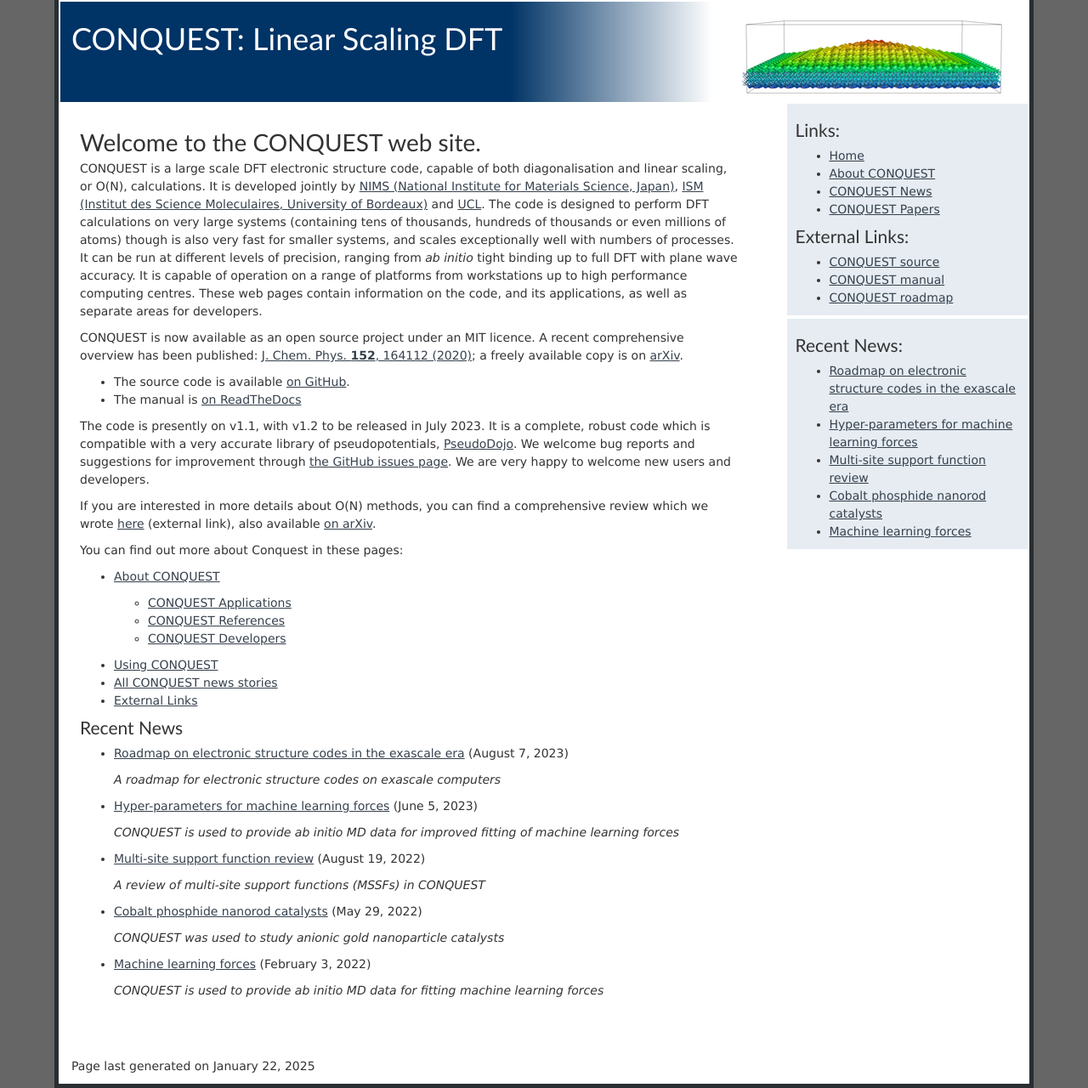
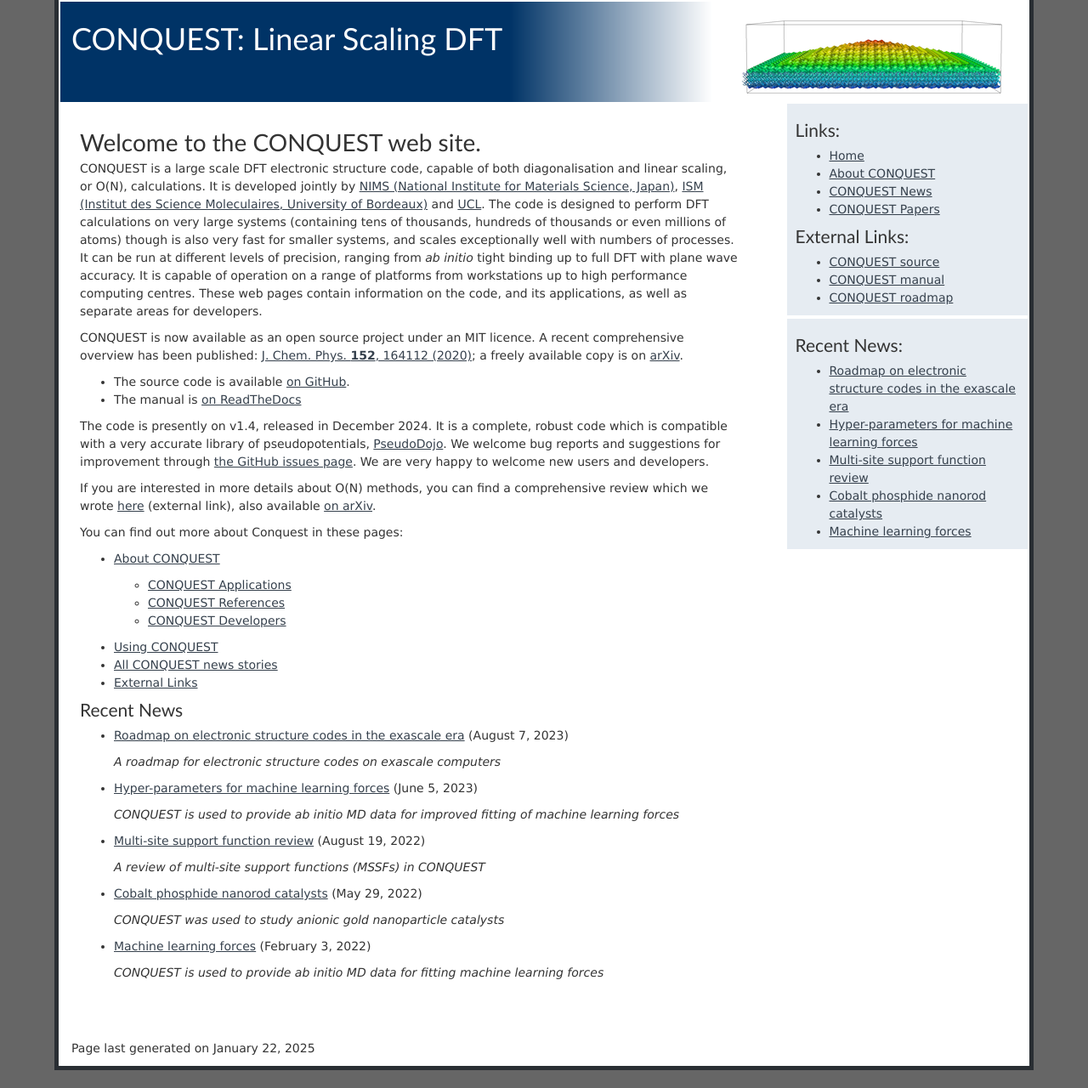
Before and after one commit to OrderN/OrderN.github.io, a Jekyll site: the page built from index.markdown, in a window 1280 px wide. Shown: the whole page at 85% size. Built offline with Jekyll 4.4.1, drawn with Linux system fonts in a browser that asks for light colours; after the commit the page ends 1259 px from its top, so only the background shows below that.

Commit message:
Update version of Conquest

```diff
--- a/index.markdown
+++ b/index.markdown
@@ -30,7 +30,7 @@
 * The source code is available [on GitHub](https://github.com/OrderN/CONQUEST-release).
 * The manual is [on ReadTheDocs](https://conquest.readthedocs.io/)
 
-The code is presently on v1.1, with v1.2 to be released in July 2023.
+The code is presently on v1.4, released in December 2024.
 It is a complete, robust code which is compatible with a very accurate
 library of pseudopotentials,
 [PseudoDojo](http://http://www.pseudo-dojo.org).  We welcome bug
```
